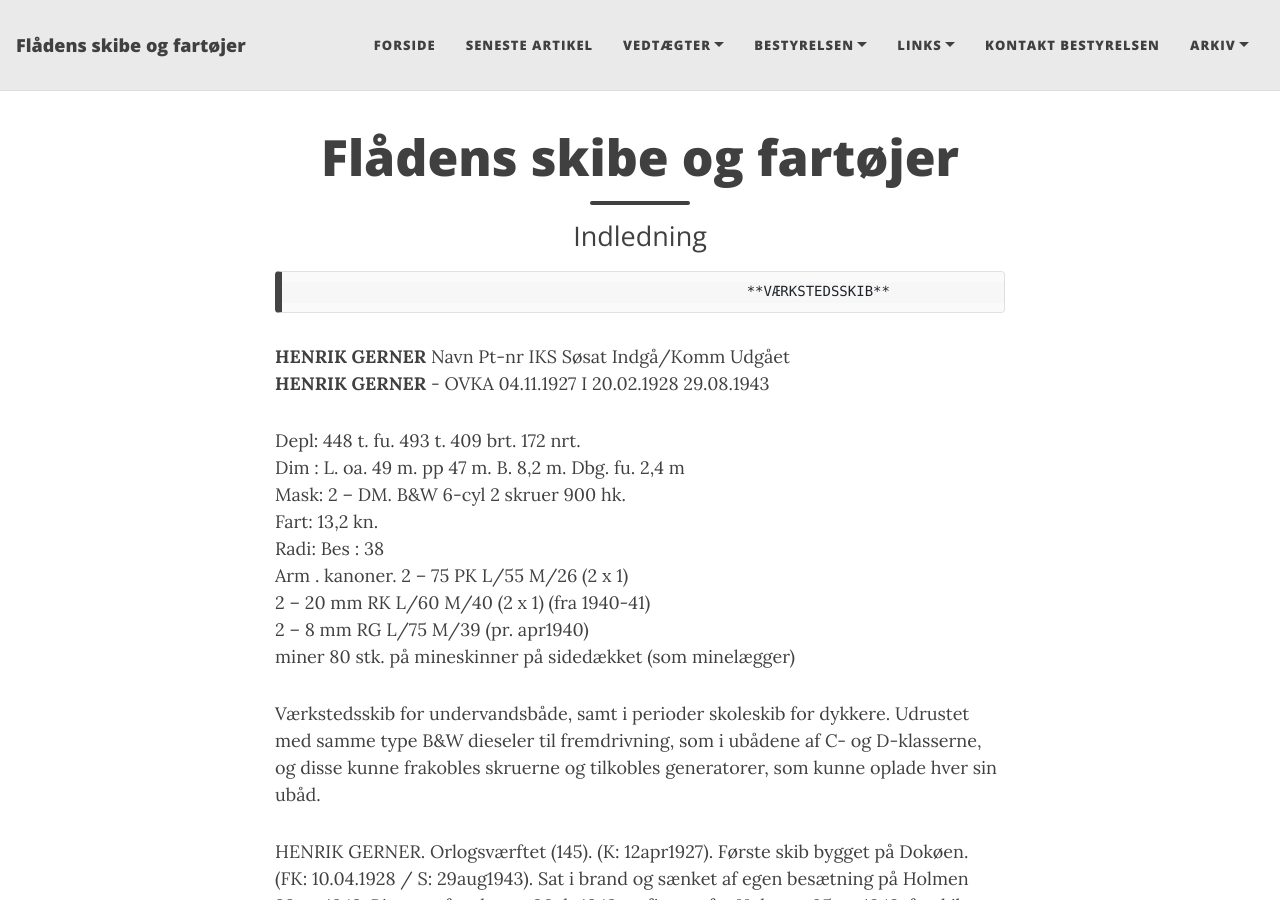
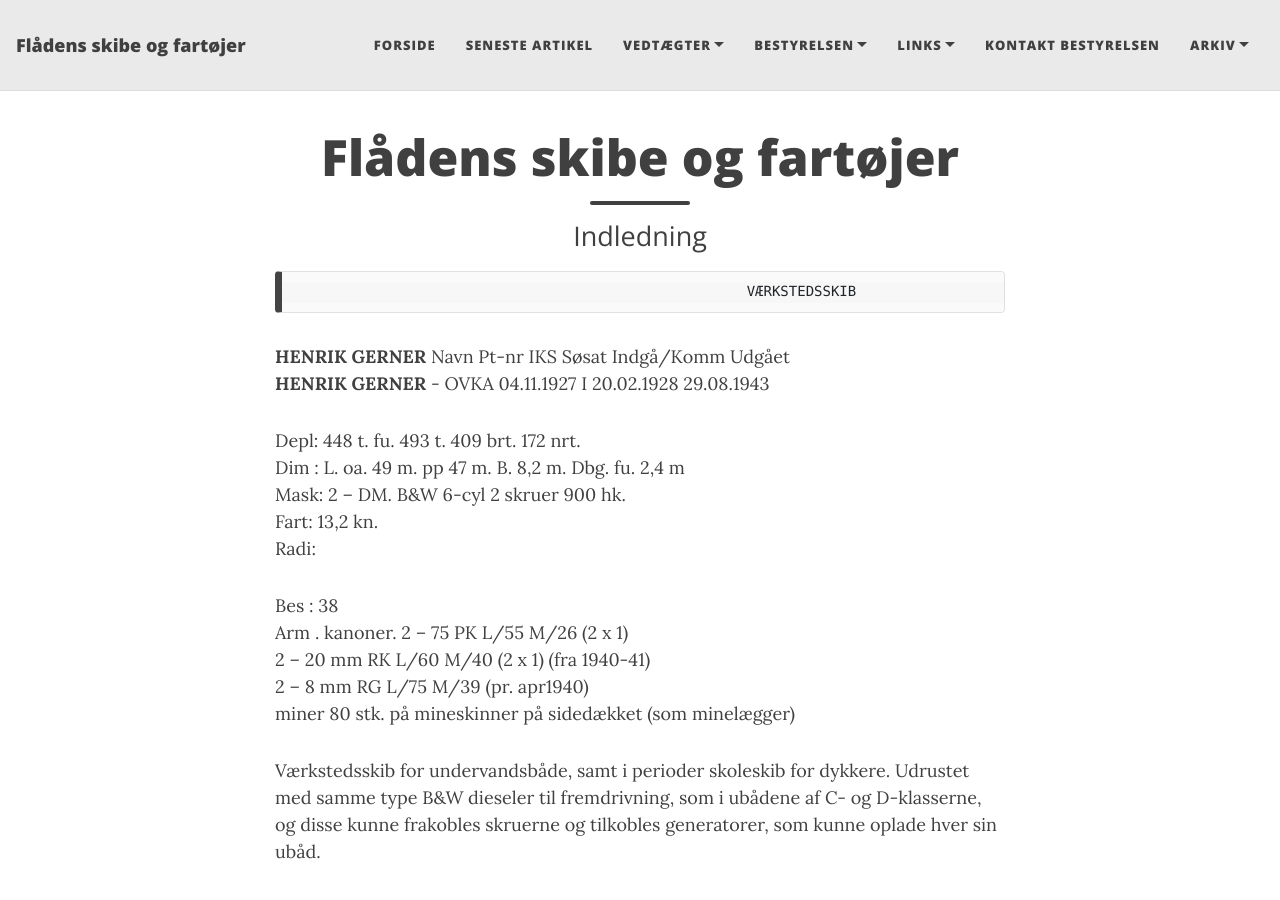
Before and after one commit to mex/fsof.dk, a Jekyll site: the page built from _posts/2026-09-16-Henrik-Gerner-27.md, in a window 1280 px wide and 900 px high. Built offline with Jekyll 4.4.1, drawn with Linux system fonts in a browser that asks for light colours.

```diff
--- a/_posts/2026-09-16-Henrik-Gerner-27.md
+++ b/_posts/2026-09-16-Henrik-Gerner-27.md
@@ -3,7 +3,7 @@ layout: page
 title: Flådens skibe og fartøjer
 subtitle: Indledning
 ---
-                                                          **VÆRKSTEDSSKIB**
+                                                          VÆRKSTEDSSKIB
 
 **HENRIK GERNER**
 Navn				    Pt-nr	IKS 	Søsat		Indgå/Komm	    Udgået
@@ -15,6 +15,7 @@ Dim  :	L. oa. 49 m.  pp 47 m.	B.  8,2 m.	Dbg. fu. 2,4 m
 Mask:	2 – DM.	 B&W  6-cyl		2 skruer				900 hk.
 Fart:	13,2 kn.
 Radi:
+
 Bes :	38
 Arm .	kanoner.		2 – 75 PK L/55 M/26 (2 x 1)
                         2 – 20 mm RK L/60 M/40 (2 x 1)	(fra 1940-41)
```
